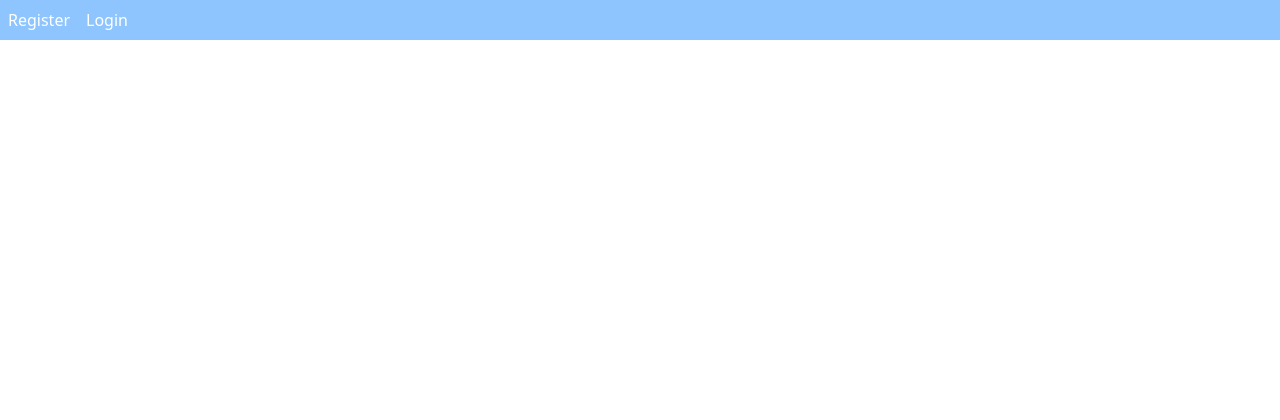
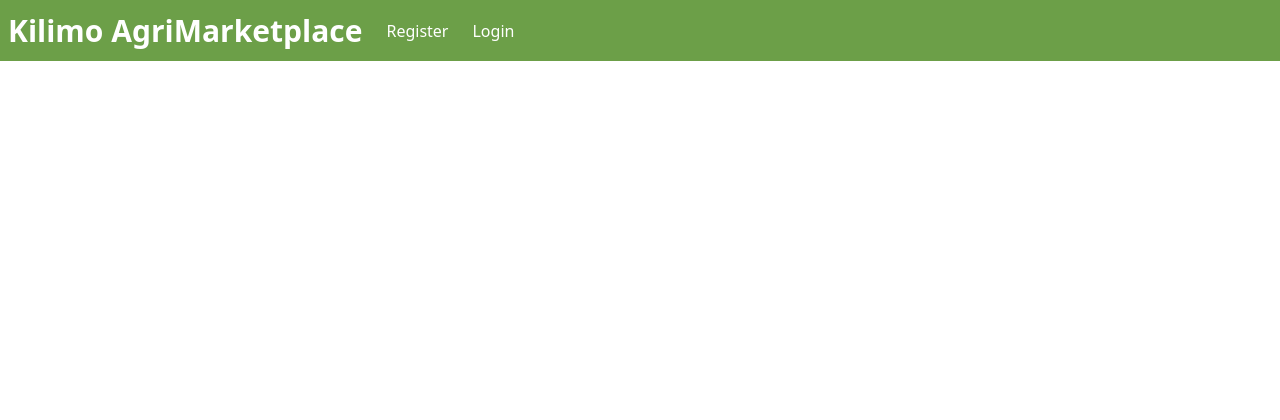
Before and after one commit to Ianmwia/agri-marketplace-django-react-backend, a Django app: template accounts/templates/logout.html in a window 1280 px wide. Shown: the top 420 px of the page. Run offline with Django 5.2, Linux system fonts and the light colour scheme; the template is opened without the code that fills it, so the values that code supplies are empty.

Commit message:
styling the profile page and navbar

```diff
--- a/accounts/templates/navbar.html
+++ b/accounts/templates/navbar.html
@@ -1,5 +1,5 @@
 <nav>
-    <ul class="flex gap-4 bg-blue-300 text-white p-2 gap-2 items-center">
+    <ul class="flex gap-4 bg-[#6c9f48] text-white p-2 gap-2 items-center space-x-2">
         <!--
         <li class="hover:text-yellow-600 hover:cursor-pointer"><a href="{% url 'register' %}">Register</a></li>
         <li class="hover:text-yellow-600 hover:cursor-pointer"><a href="{% url 'login-list' %}">Login</a></li>
@@ -11,14 +11,15 @@
         <li class="hover:text-yellow-600 hover:cursor-pointer"><a href="{% url 'produce-list' %}">Produce</a></li>
         {% endif %}
         -->
+        <p class="text-[30px] font-bold">Kilimo AgriMarketplace</p>
 
         {% if user.is_authenticated %}
-        <li class="hover:text-yellow-600 hover:cursor-pointer"><a href="{% url 'profile' %}">Profile</a></li>
+        <li class=" hover:cursor-pointer"><a href="{% url 'profile' %}">Profile</a></li>
 
         {% if user.role == 'buyer' %}
-            <li class="hover:text-yellow-600 hover:cursor-pointer"><a href="{% url 'order-list' %}">Orders</a></li>
+            <li class="hover:cursor-pointer"><a href="{% url 'order-list' %}">Orders</a></li>
         {% else %}
-        <li class="hover:text-yellow-600 hover:cursor-pointer"><a href="{% url 'produce-list' %}">Produce</a></li>
+        <li class="hover:cursor-pointer"><a href="{% url 'produce-list' %}">Produce</a></li>
         {% endif %}
 
         <form action="{% url 'logout'%}" method="post" class="ml-auto mr-3">
@@ -27,8 +28,8 @@
         </form>
 
         {% else %}
-        <li class="hover:text-yellow-600 hover:cursor-pointer"><a href="{% url 'register' %}">Register</a></li>
-        <li class="hover:text-yellow-600 hover:cursor-pointer"><a href="{% url 'login-list' %}">Login</a></li>
+        <li class=" hover:cursor-pointer"><a href="{% url 'register' %}">Register</a></li>
+        <li class=" hover:cursor-pointer"><a href="{% url 'login-list' %}">Login</a></li>
         {% endif %}
 
     </ul>
```
Also changed, not shown: accounts/templates/profile.html (+15 -12 lines).
